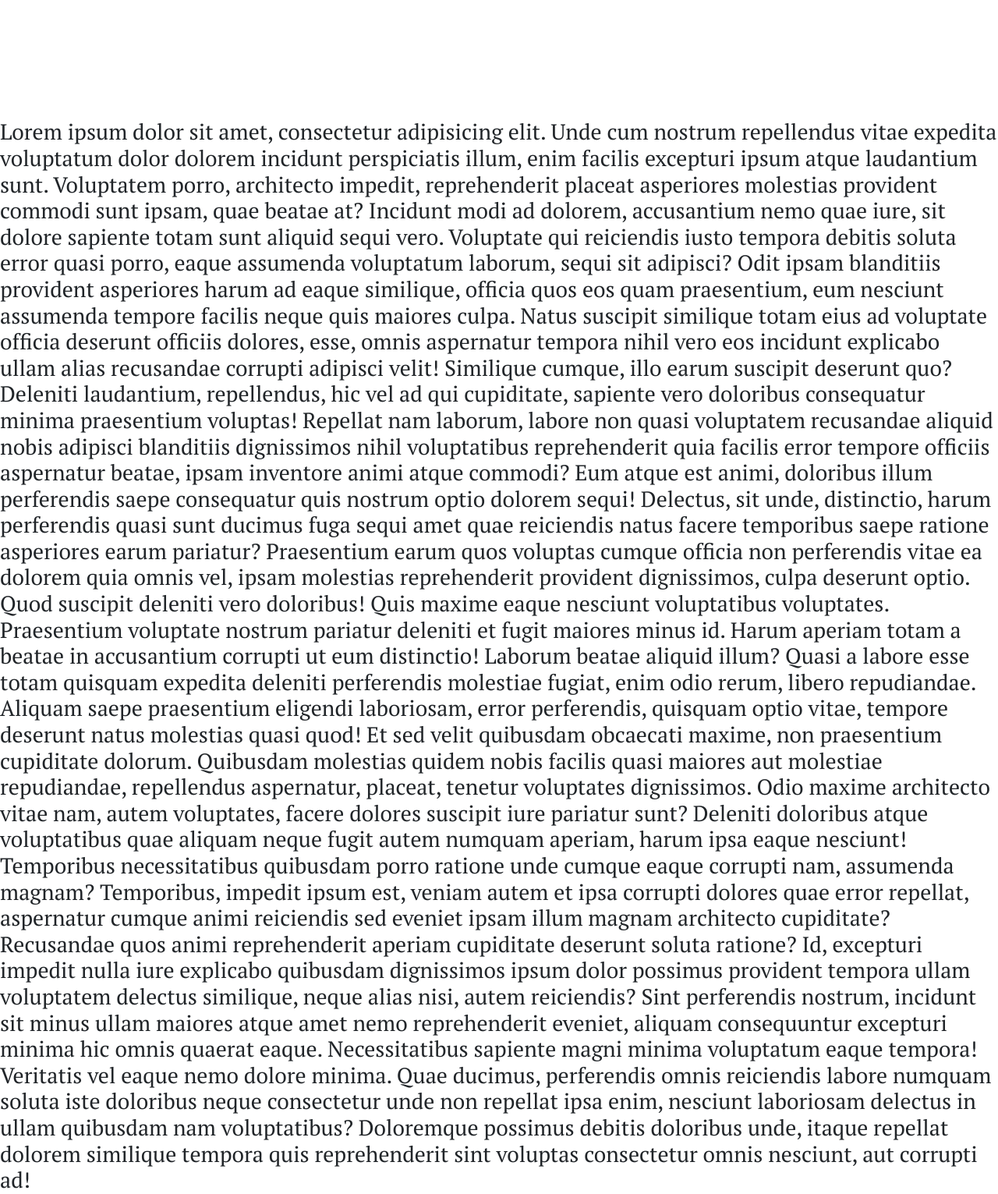
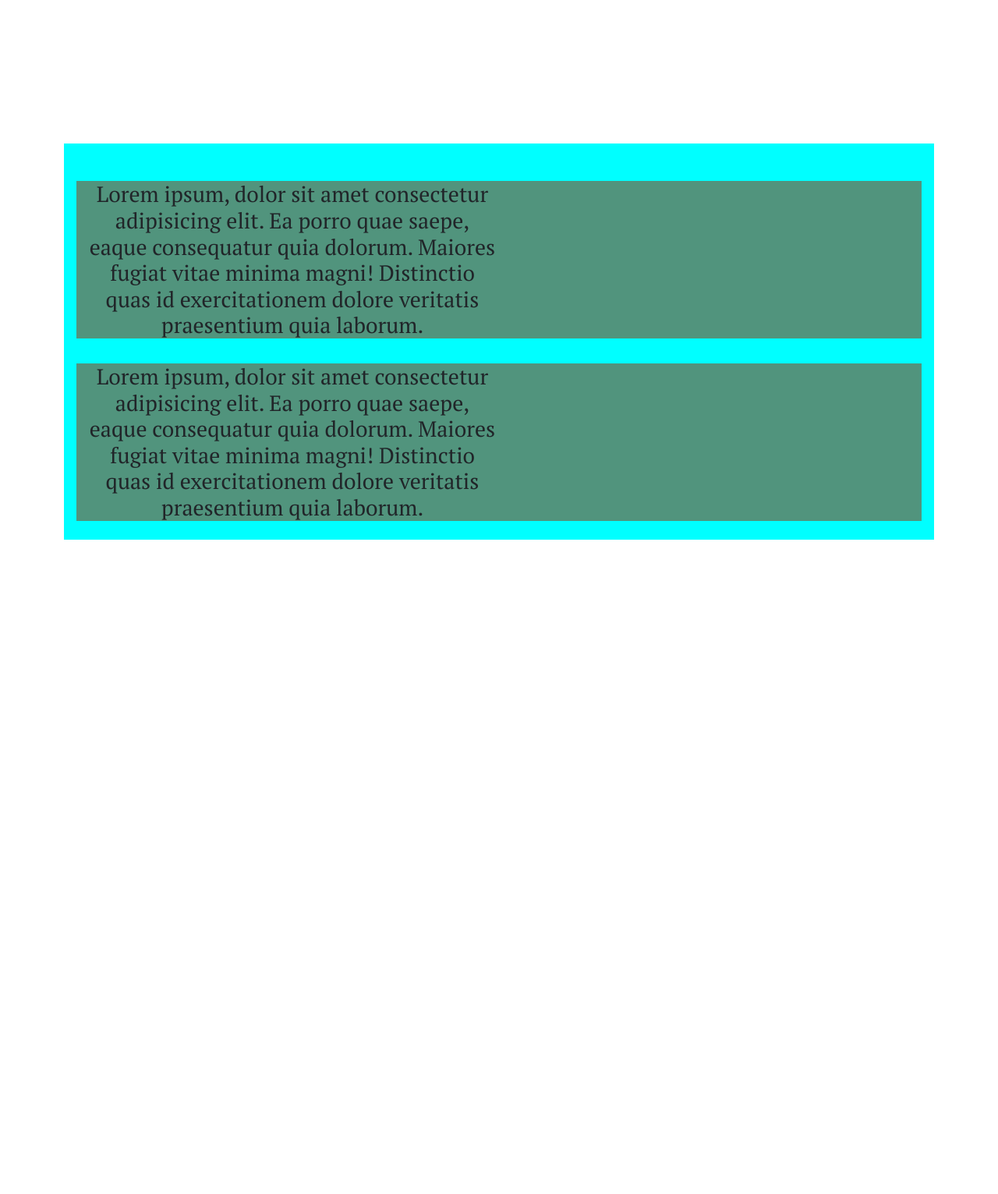
Before and after one commit to hackedak/docspalsite, a Django app: page / in a window 1280 px wide. Shown: the part 1670-3201 px from the top of the page at 78% size. After the commit the page ends 2362 px from the top, so only its background shows below. Run offline with Django 4.2, Linux system fonts and the light colour scheme; parts of the project's set-up code (start-up, migrations or seed data) failed here and were passed over.

Commit message:
added layout for the home site

```diff
--- a/templates/home.html
+++ b/templates/home.html
@@ -10,11 +10,23 @@
   <!-- Bootstrap CSS -->
   <link href="https://cdn.jsdelivr.net/npm/bootstrap@5.1.3/dist/css/bootstrap.min.css" rel="stylesheet"
     integrity="sha384-1BmE4kWBq78iYhFldvKuhfTAU6auU8tT94WrHftjDbrCEXSU1oBoqyl2QvZ6jIW3" crossorigin="anonymous">
-    <link rel="stylesheet" href="{% static 'css/index.css' %}">
+  <link rel="stylesheet" href="{% static 'css/index.css' %}">
   <title>DocsPal</title>
 </head>
 <style>
 
+  .info{
+    padding: 1rem;
+  }
+  .info, .cont-1, .cont-2{
+    margin-top: 2rem;
+  }
+  .info{
+    background-color:aqua;
+  }
+  .cont-1, .cont-2{
+    background-color: rgb(81, 148, 125);
+  }
 </style>
 
 <body>
@@ -49,44 +61,29 @@
         <img src="{% static 'images/capsule.svg' %}" alt="capsule">
       </div>
     </div>
+    <div class="container info">
+      <div class="container cont-1">
+        <div class="col-6">
+          <h3>Lorem ipsum, dolor sit amet consectetur adipisicing elit. Ea porro quae saepe, eaque consequatur quia dolorum.
+            Maiores fugiat vitae minima magni! Distinctio quas id exercitationem dolore veritatis praesentium quia laborum.
+          </h3>
+        </div>
+
+      </div>
+
+      <div class="container cont-2">
+        <div class="col-6">
+          <h3>Lorem ipsum, dolor sit amet consectetur adipisicing elit. Ea porro quae saepe, eaque consequatur quia dolorum.
+            Maiores fugiat vitae minima magni! Distinctio quas id exercitationem dolore veritatis praesentium quia laborum.
+          </h3>
+        </div>
+      </div>
+
+    </div>
   </div>
 
 
-  <h3>Lorem ipsum dolor sit amet, consectetur adipisicing elit. Unde cum nostrum repellendus vitae expedita voluptatum
-    dolor dolorem incidunt perspiciatis illum, enim facilis excepturi ipsum atque laudantium sunt. Voluptatem porro,
-    architecto impedit, reprehenderit placeat asperiores molestias provident commodi sunt ipsam, quae beatae at?
-    Incidunt modi ad dolorem, accusantium nemo quae iure, sit dolore sapiente totam sunt aliquid sequi vero. Voluptate
-    qui reiciendis iusto tempora debitis soluta error quasi porro, eaque assumenda voluptatum laborum, sequi sit
-    adipisci? Odit ipsam blanditiis provident asperiores harum ad eaque similique, officia quos eos quam praesentium,
-    eum nesciunt assumenda tempore facilis neque quis maiores culpa. Natus suscipit similique totam eius ad voluptate
-    officia deserunt officiis dolores, esse, omnis aspernatur tempora nihil vero eos incidunt explicabo ullam alias
-    recusandae corrupti adipisci velit! Similique cumque, illo earum suscipit deserunt quo? Deleniti laudantium,
-    repellendus, hic vel ad qui cupiditate, sapiente vero doloribus consequatur minima praesentium voluptas! Repellat
-    nam laborum, labore non quasi voluptatem recusandae aliquid nobis adipisci blanditiis dignissimos nihil voluptatibus
-    reprehenderit quia facilis error tempore officiis aspernatur beatae, ipsam inventore animi atque commodi? Eum atque
-    est animi, doloribus illum perferendis saepe consequatur quis nostrum optio dolorem sequi! Delectus, sit unde,
-    distinctio, harum perferendis quasi sunt ducimus fuga sequi amet quae reiciendis natus facere temporibus saepe
-    ratione asperiores earum pariatur? Praesentium earum quos voluptas cumque officia non perferendis vitae ea dolorem
-    quia omnis vel, ipsam molestias reprehenderit provident dignissimos, culpa deserunt optio. Quod suscipit deleniti
-    vero doloribus! Quis maxime eaque nesciunt voluptatibus voluptates. Praesentium voluptate nostrum pariatur deleniti
-    et fugit maiores minus id. Harum aperiam totam a beatae in accusantium corrupti ut eum distinctio! Laborum beatae
-    aliquid illum? Quasi a labore esse totam quisquam expedita deleniti perferendis molestiae fugiat, enim odio rerum,
-    libero repudiandae. Aliquam saepe praesentium eligendi laboriosam, error perferendis, quisquam optio vitae, tempore
-    deserunt natus molestias quasi quod! Et sed velit quibusdam obcaecati maxime, non praesentium cupiditate dolorum.
-    Quibusdam molestias quidem nobis facilis quasi maiores aut molestiae repudiandae, repellendus aspernatur, placeat,
-    tenetur voluptates dignissimos. Odio maxime architecto vitae nam, autem voluptates, facere dolores suscipit iure
-    pariatur sunt? Deleniti doloribus atque voluptatibus quae aliquam neque fugit autem numquam aperiam, harum ipsa
-    eaque nesciunt! Temporibus necessitatibus quibusdam porro ratione unde cumque eaque corrupti nam, assumenda magnam?
-    Temporibus, impedit ipsum est, veniam autem et ipsa corrupti dolores quae error repellat, aspernatur cumque animi
-    reiciendis sed eveniet ipsam illum magnam architecto cupiditate? Recusandae quos animi reprehenderit aperiam
-    cupiditate deserunt soluta ratione? Id, excepturi impedit nulla iure explicabo quibusdam dignissimos ipsum dolor
-    possimus provident tempora ullam voluptatem delectus similique, neque alias nisi, autem reiciendis? Sint perferendis
-    nostrum, incidunt sit minus ullam maiores atque amet nemo reprehenderit eveniet, aliquam consequuntur excepturi
-    minima hic omnis quaerat eaque. Necessitatibus sapiente magni minima voluptatum eaque tempora! Veritatis vel eaque
-    nemo dolore minima. Quae ducimus, perferendis omnis reiciendis labore numquam soluta iste doloribus neque
-    consectetur unde non repellat ipsa enim, nesciunt laboriosam delectus in ullam quibusdam nam voluptatibus?
-    Doloremque possimus debitis doloribus unde, itaque repellat dolorem similique tempora quis reprehenderit sint
-    voluptas consectetur omnis nesciunt, aut corrupti ad!</h3>
+
 
 
 
```
